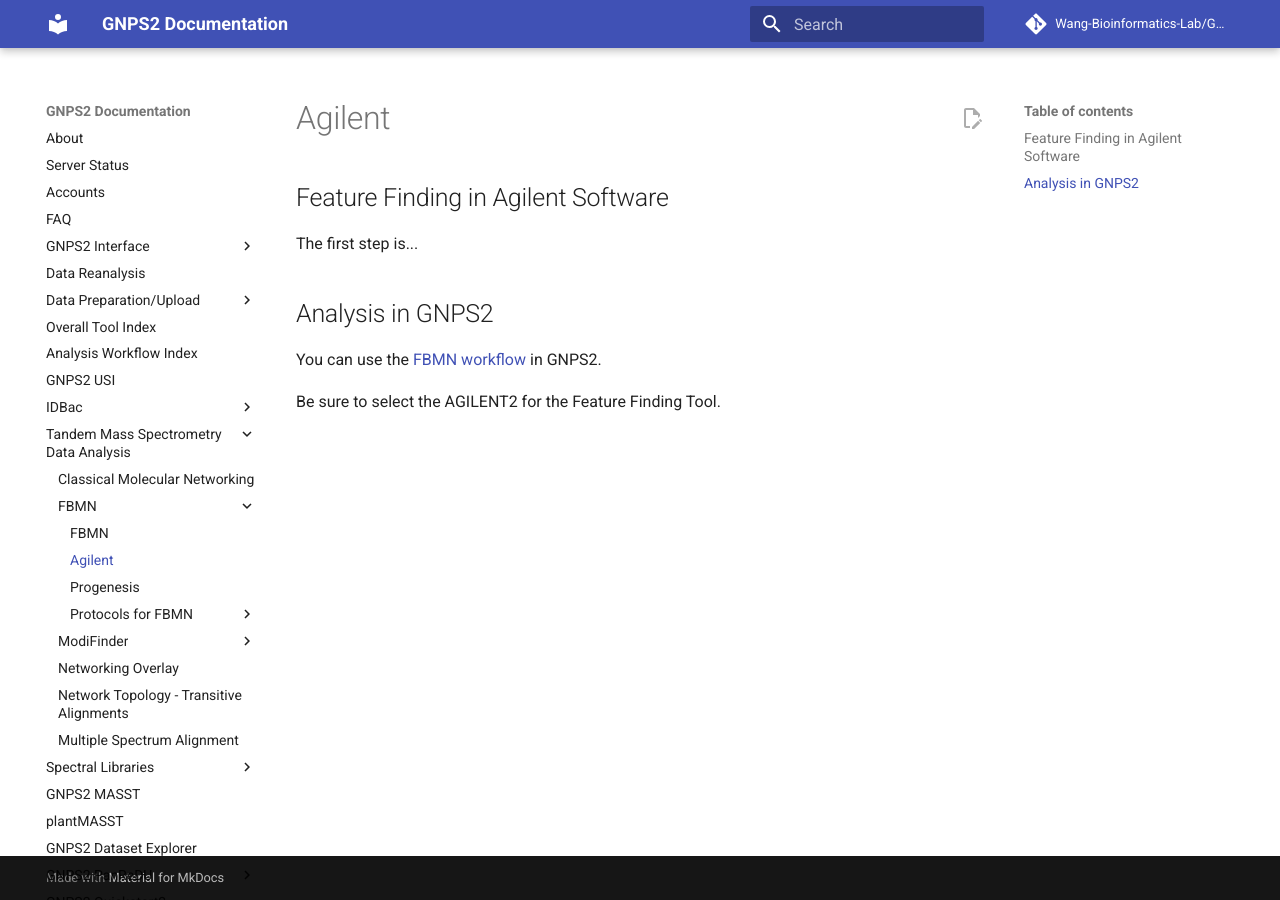
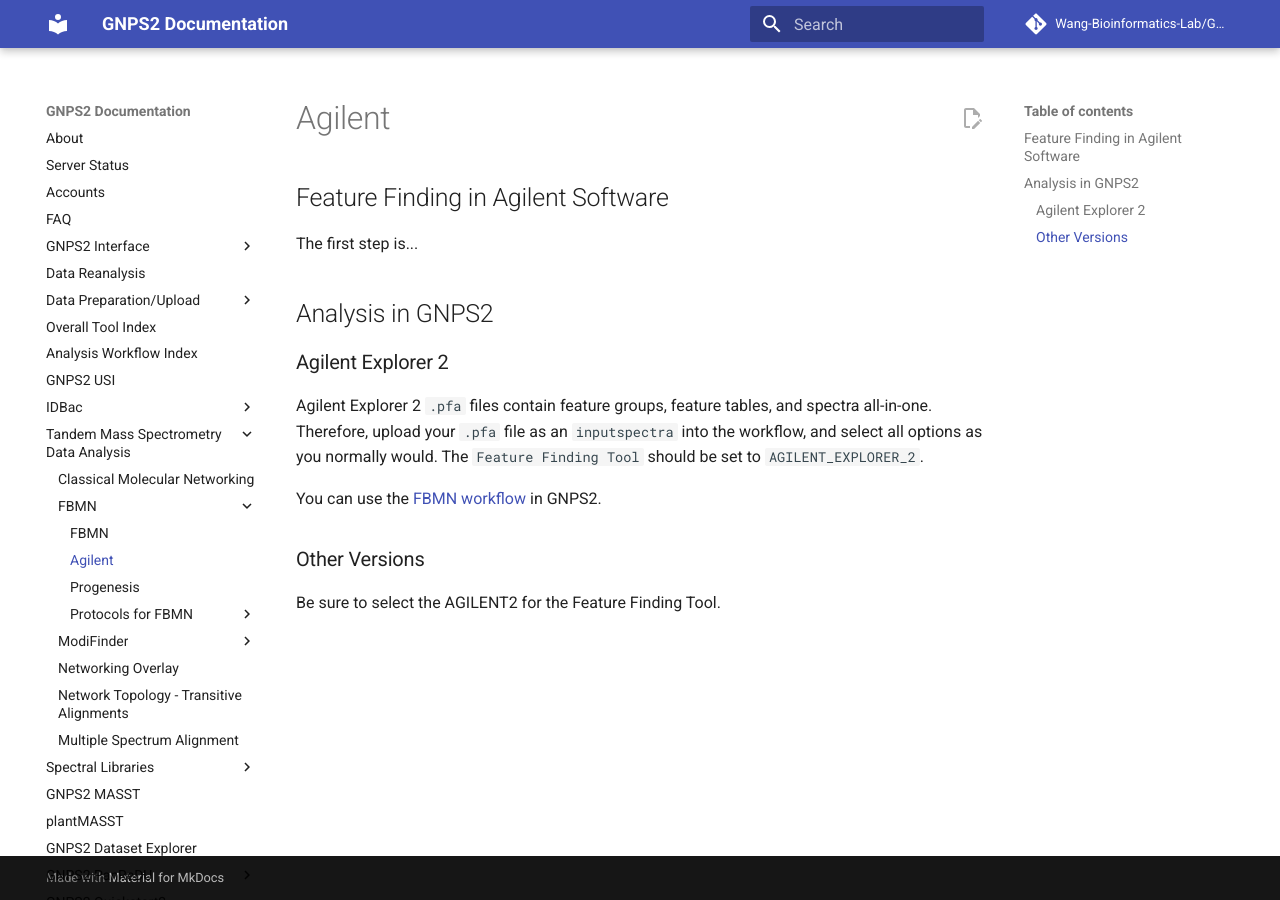
Before and after one commit to Wang-Bioinformatics-Lab/GNPS2_Documentation, an MkDocs documentation site: the page built from docs/agilent_fbmn.md, in a window 1280 px wide. Built offline with MkDocs 1.6.1 and Material for MkDocs 9.7.7, drawn with Linux system fonts in a browser that asks for light colours; comment, search, counter and statistics services are not loaded.

Commit message:
Update agilent_fbmn.md

```diff
--- a/docs/agilent_fbmn.md
+++ b/docs/agilent_fbmn.md
@@ -6,7 +6,10 @@
 
 
 ## Analysis in GNPS2
+### Agilent Explorer 2
+Agilent Explorer 2 `.pfa` files contain feature groups, feature tables, and spectra all-in-one. Therefore, upload your `.pfa` file as an `inputspectra` into the workflow, and select all options as you normally would. The `Feature Finding Tool` should be set to `AGILENT_EXPLORER_2`.
 
 You can use the [FBMN workflow](https://gnps2.org/workflowinput?workflowname=feature_based_molecular_networking_workflow) in GNPS2.
 
+### Other Versions
 Be sure to select the AGILENT2 for the Feature Finding Tool.
```
